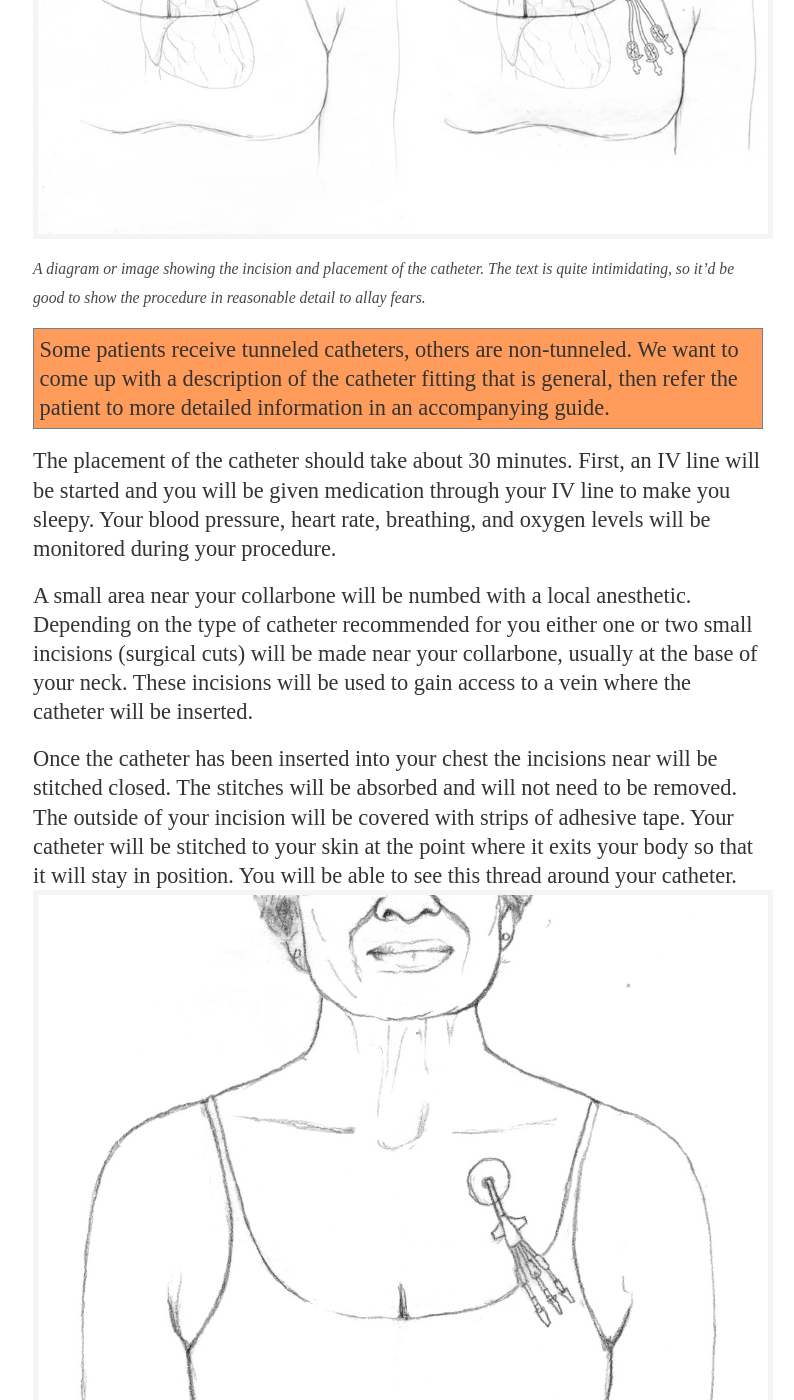
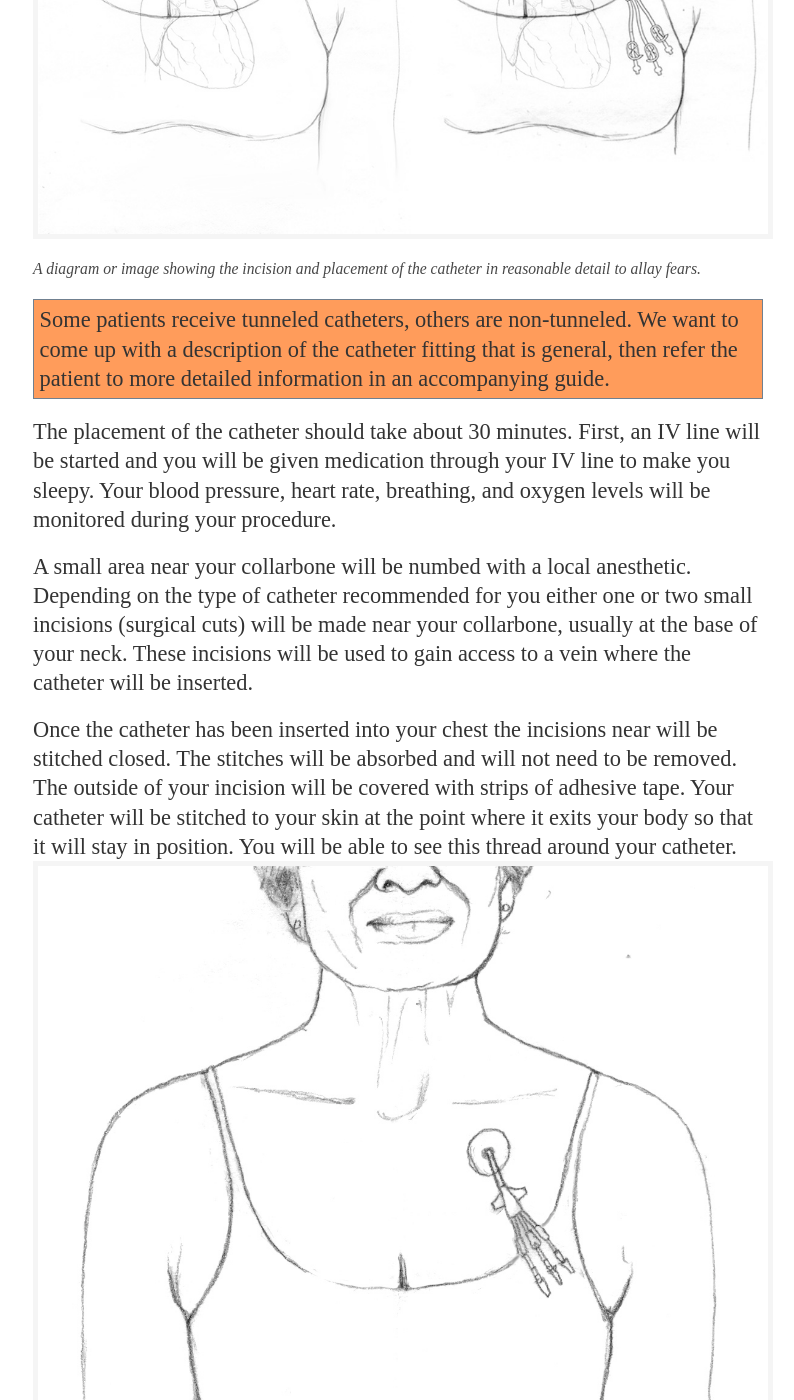
Before and after one commit to mskccpatiented/contentaudit, a Jekyll site: the page built from _posts/2012-11-19-auto-bmt-outpatient-guide-hybrid.md, in a window 1280 px wide and 1400 px high, scrolled down 24529 px. Shown: the whole window, without its empty margins (127-921 px from the left). Built offline with Jekyll 4.4.1, drawn with Linux system fonts in a browser that asks for light colours; Markdown is read by kramdown in place of the engine named in the settings; some of the changed text lies outside the part shown.

Commit message:
deploying BMT patient ed

```diff
--- a/_posts/2012-11-19-auto-bmt-outpatient-guide-hybrid.md
+++ b/_posts/2012-11-19-auto-bmt-outpatient-guide-hybrid.md
@@ -361,7 +361,7 @@
 
 #### The Procedure
 <img src="/g/figs/opbmt_fig_cvc.jpg" class="fig"/>
-<span class="caption">A diagram or image showing the incision and placement of the catheter. The text is quite intimidating, so it'd be good to show the procedure in reasonable detail to allay fears.</span>
+<span class="caption">A diagram or image showing the incision and placement of the catheter in reasonable detail to allay fears.</span>
 
 <p class="outstanding">Some patients receive tunneled catheters, others are non-tunneled. We want to come up with a description of the catheter fitting that is general, then refer the patient to more detailed information in an accompanying guide.</p>
 
@@ -371,7 +371,7 @@
 
 Once the catheter has been inserted into your chest the incisions near will be stitched closed. The stitches will be absorbed and will not need to be removed. The outside of your incision will be covered with strips of adhesive tape. Your catheter will be stitched to your skin at the point where it exits your body so that it will stay in position. You will be able to see this thread around your catheter.
 <img src="/g/figs/opbmt_fig_cvcinplace.jpg" class="fig"/>
-<span class="caption">Image Placeholder: A clear diagram of the central venous catheter.</span>
+<span class="caption">Once the catheter has been inserted it will exit your chest wall and split into a number of "lumens" - tubes that allow your medical team to access your blood, give you fluids, infusions etc.</span>
 
 #### After Your Catheter Has Been Inserted
 After your catheter has been inserted you will be monitored in the Surgical Day Hospital for 2-3 hours before being allowed to return to your hotel or apartment.
```
Also changed, not shown: 1 other file.
